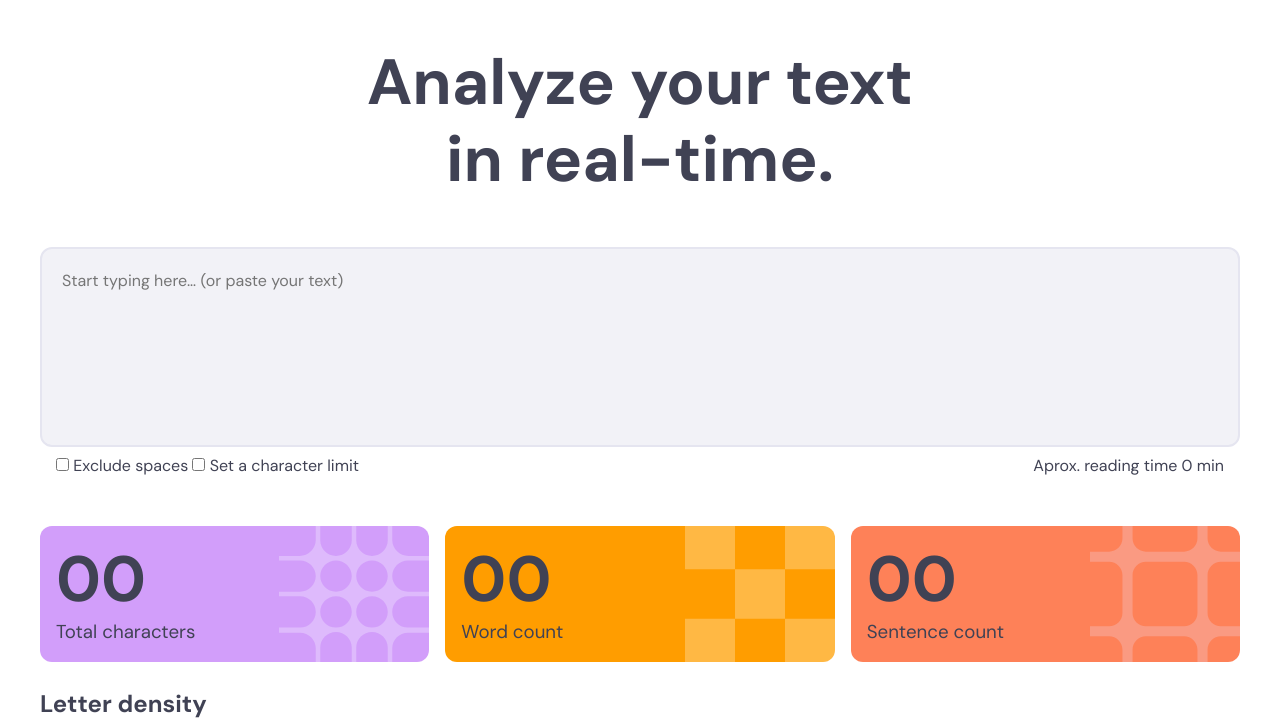
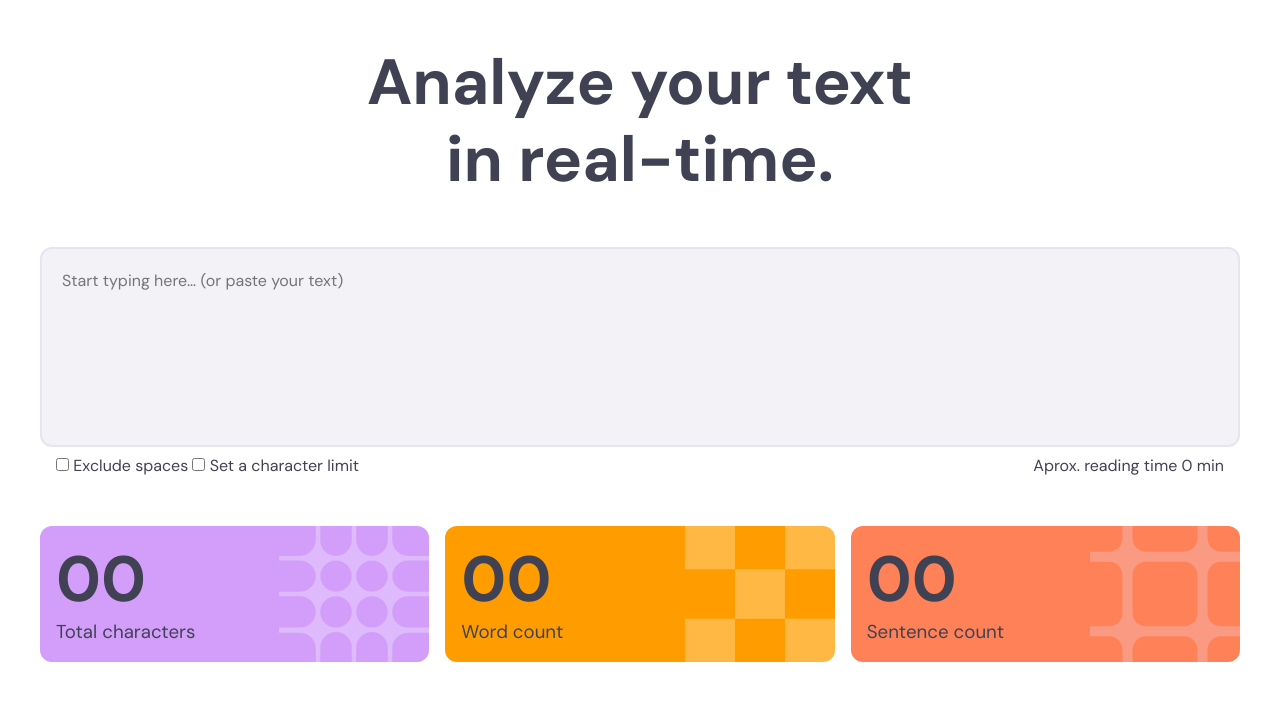
Before and after one commit to humarroquin/character-count, a plain HTML site: page index.html in a window 1280 px wide. Shown: the part 75-800 px from the top of the page. Drawn offline with Linux system fonts and the light colour scheme.

Commit message:
removed a section from html

```diff
--- a/index.html
+++ b/index.html
@@ -64,9 +64,6 @@
           </div>
         </div>
       </section>
-      <section class="container">
-        <h2>Letter density</h2>
-      </section>
     </main>
   </body>
 </html>
```
